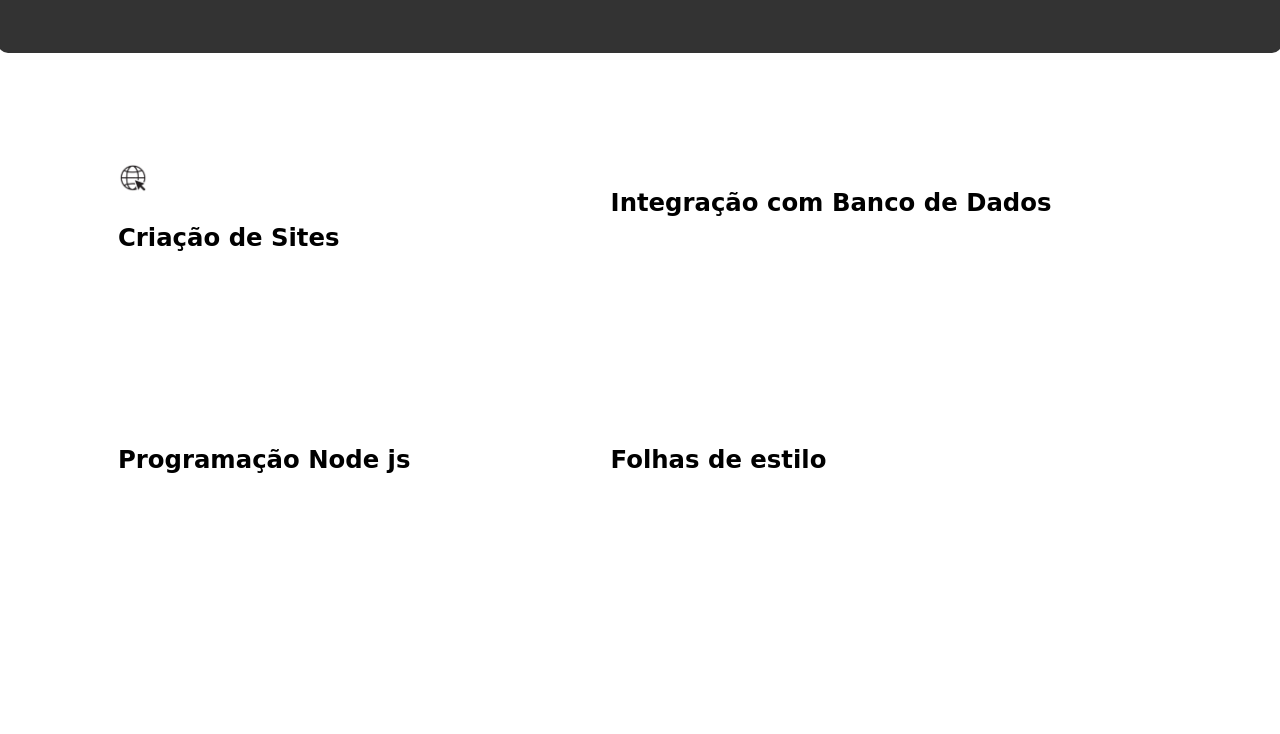
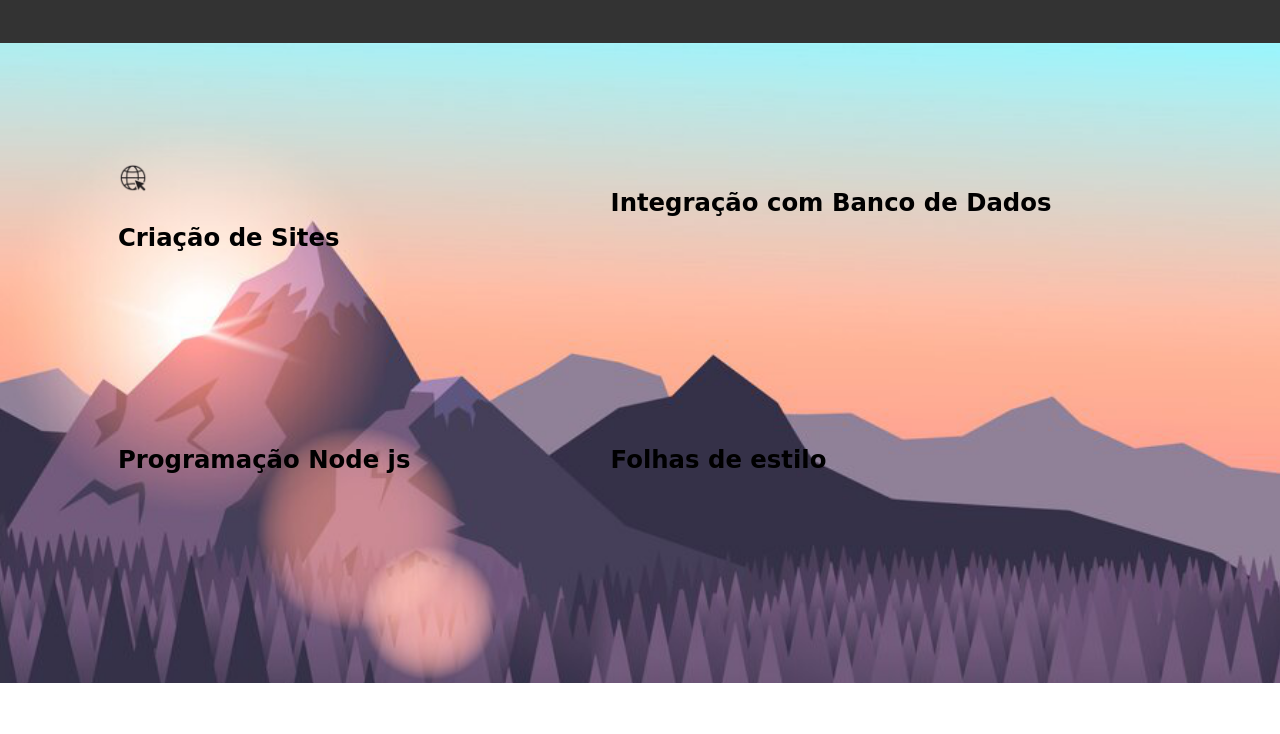
Before and after one commit to viniciuslevi/viniciuslevi.github.io, a plain HTML site: page index.html in a window 1280 px wide. Shown: the part 66-800 px from the top of the page. Drawn offline with Linux system fonts and the light colour scheme; a web font is replaced by a local one.

Commit message:
third commit

```diff
--- a/style.css
+++ b/style.css
@@ -41,7 +41,7 @@
     display:grid;
     gap: 10vh 7vw;
     grid-template-columns: auto auto;
-    background-image: url("/imagens/section-background.jpg");
+    background-image: url("/imagens/section-background.png");
     background-size: cover;
     background-repeat: no-repeat;
 
```
